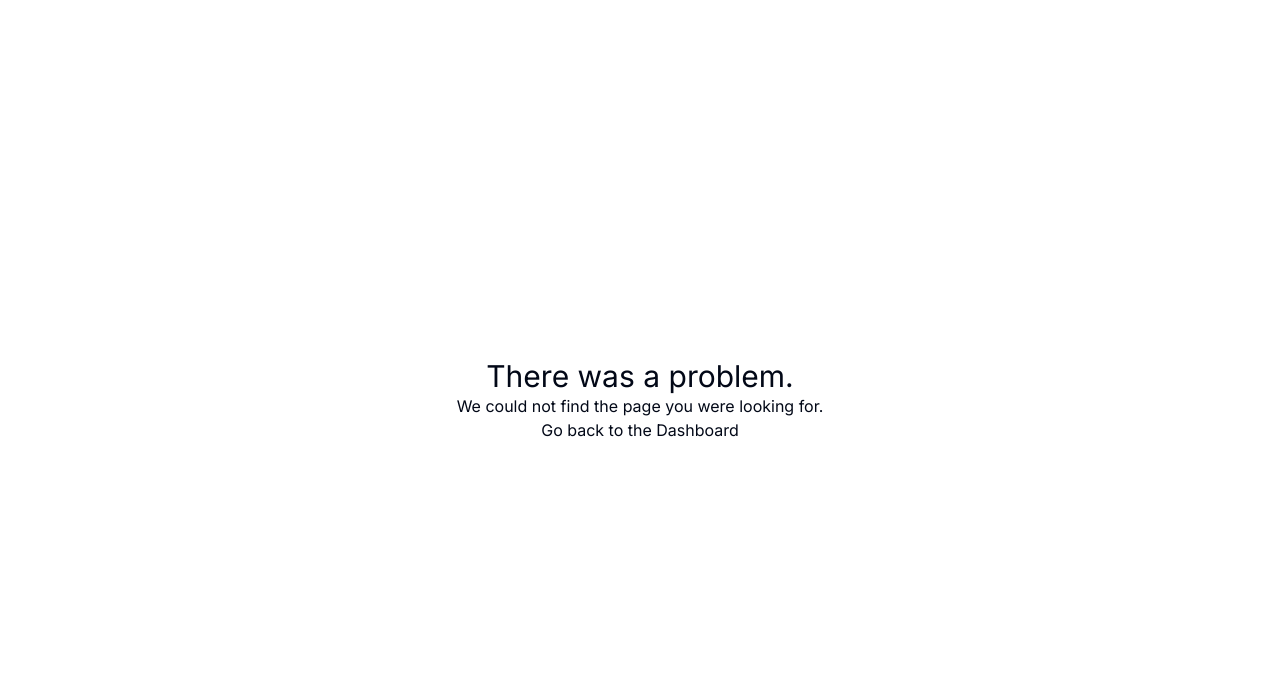
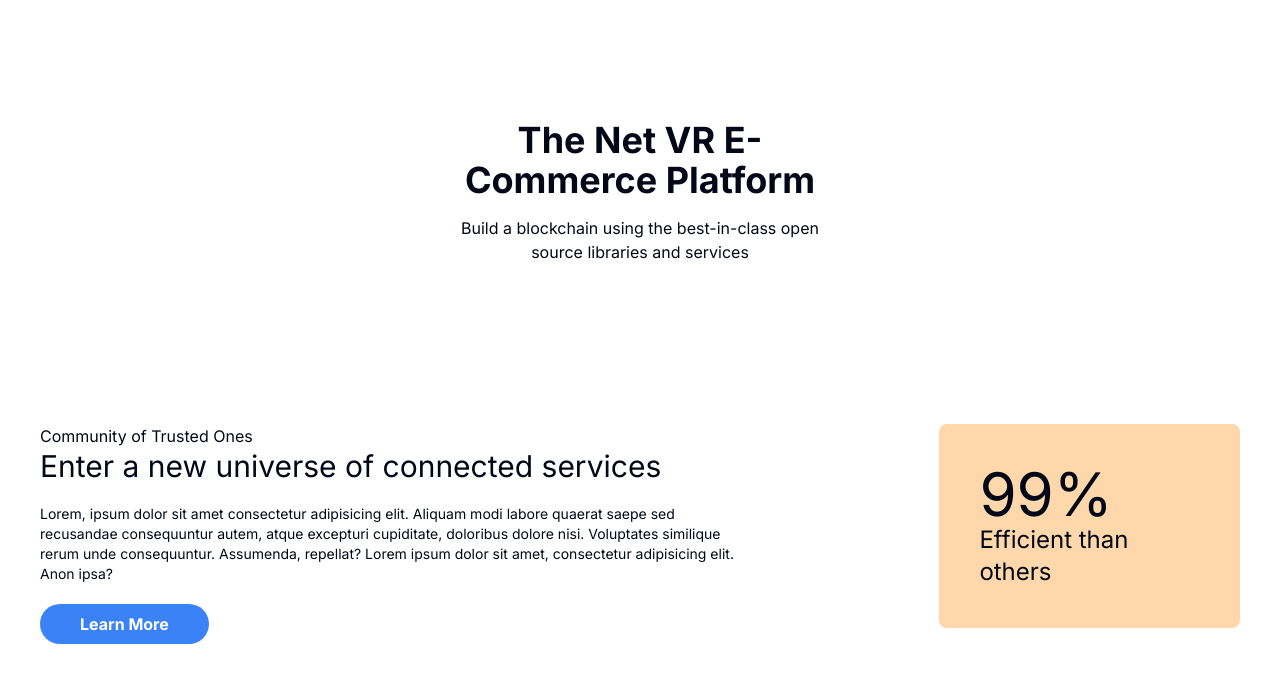
Before and after one commit to thenetvr/eCommerce, a Next.js app: page /testing in a window 1280 px wide. Before the commit this address had no page. Shown: the top 682 px of the page. Built offline with nearby package versions, Linux system fonts and the light colour scheme.

Commit message:
added hero for home

```diff
--- /dev/null
+++ b/app/testing/page.tsx
@@ -0,0 +1,12 @@
+import Hero from "@/components/testing/hero";
+import LearnMore from "@/components/testing/learnMore";
+import React from "react";
+
+export default function page() {
+  return (
+    <div>
+      <Hero />
+      <LearnMore />
+    </div>
+  );
+}
--- /dev/null
+++ b/components/testing/Hero.tsx
@@ -0,0 +1,17 @@
+import React from "react";
+
+export default function Hero() {
+  return (
+    <div className="h-96 flex justify-center items-center">
+      <div className="flex flex-col justify-center items-center text-center">
+        <h1 className="text-4xl text-center sm:w-96 w-full font-bold p-2">
+          The Net VR E-Commerce Platform
+        </h1>
+        <p className="p-2 sm:w-96 w-full">
+          Build a blockchain using the best-in-class open source libraries and
+          services
+        </p>
+      </div>
+    </div>
+  );
+}
--- /dev/null
+++ b/components/testing/LearnMore.tsx
@@ -0,0 +1,28 @@
+import React from "react";
+
+export default function LearnMore() {
+  return (
+    <div className="flex sm:flex-row flex-col-reverse p-10 gap-48">
+      <div className="w-2/3">
+        <p>Community of Trusted Ones</p>
+        <h2 className="text-3xl">Enter a new universe of connected services</h2>
+        <p className="text-sm py-5">
+          Lorem, ipsum dolor sit amet consectetur adipisicing elit. Aliquam modi
+          labore quaerat saepe sed recusandae consequuntur autem, atque
+          excepturi cupiditate, doloribus dolore nisi. Voluptates similique
+          rerum unde consequuntur. Assumenda, repellat? Lorem ipsum dolor sit
+          amet, consectetur adipisicing elit. Anon ipsa?
+        </p>
+        <button className="px-10 py-2 text-bold rounded-3xl bg-blue-500 text-white font-bold">
+          Learn More
+        </button>
+      </div>
+      <div className="w-[340px]">
+        <div className="rounded-lg bg-orange-200 p-10">
+          <span className="text-6xl">99%</span>
+          <p className="text-2xl">Efficient than others</p>
+        </div>
+      </div>
+    </div>
+  );
+}
```
